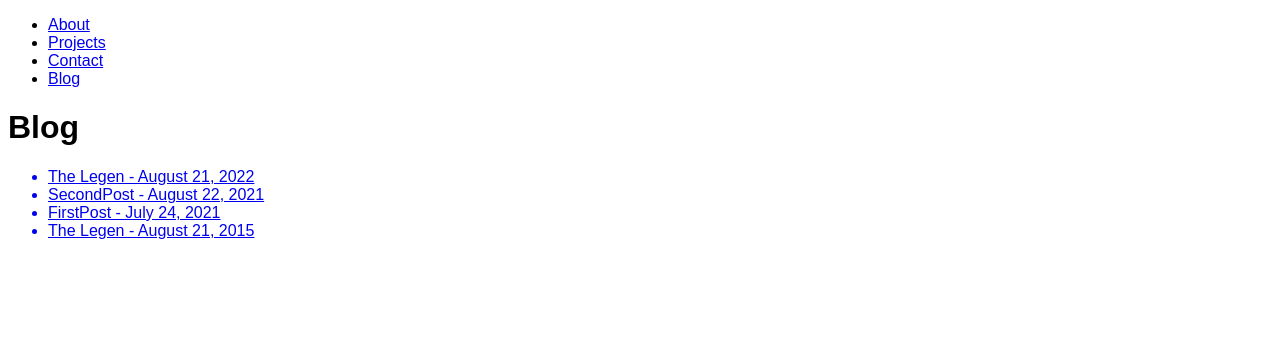
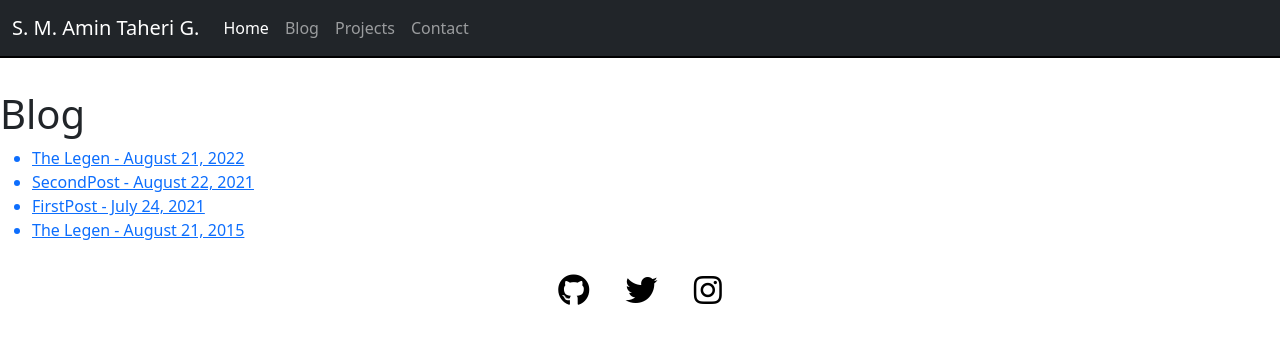
Before and after one commit to AminTaheri23/hackfrost_dev, a Flask app: page /blog in a window 1280 px wide. Shown: the top 344 px of the page. Run offline with Flask 2, Linux system fonts and the light colour scheme; some libraries are stand-ins or nearby versions.

Commit message:
some css

```diff
--- a/S3/1/app.py
+++ b/S3/1/app.py
@@ -8,8 +8,6 @@ import decouple
 from pathlib import Path
 import markdown
 import sqlite3
-
-# sys.path.append("S3/1/blog")
 
 db_connection = sqlite3.connect("./database.db")
 db_cursor = db_connection.cursor()
@@ -37,12 +35,11 @@ for repo in proj:
                 "description": repo["description"],
                 "language": repo["language"],
                 "url": repo["html_url"],
-                # "image": f"https://picsum.photos/seed/{repo['name']}/800/500",
             }
         )
 
 app = Flask(__name__)
-name = "Amin"
+name = "S. M. Amin Taheri G."
 
 # SCAN blog folder
 with os.scandir("blog") as it:
@@ -89,24 +86,24 @@ def about_page():
 
 @app.route("/projects")
 def projects_page():
-    return render_template("projects.html", projects=projects)
+    return render_template("projects.html", Myname=name, projects=projects)
 
 
 @app.route("/contact")
 def contacts_page():
-    return render_template("contact.html", api=CONTACT_FORM_ACTION)
+    return render_template("contact.html", Myname=name, api=CONTACT_FORM_ACTION)
 
 
 @app.route("/blog")
 def blog_listing_page():
-    return render_template("blog_listing.html", blog_p=blog_posts)
+    return render_template("blog_listing.html", Myname=name, blog_p=blog_posts)
 
 
 @app.route("/blog/<postname>")
 def blog_entry_page(postname):
     for post in blog_posts:
         if postname == post["name"]:
-            return render_template("blog_entry.html", name=name, post=post)
+            return render_template("blog_entry.html", Myname=name, name=name, post=post)
 
     return "Blog post not found"
 
--- /dev/null
+++ b/S3/1/static/style.css
@@ -0,0 +1,83 @@
+/* body */
+body {
+    padding: 0 0 0 0rem;
+    background-color: #033335;
+    margin: 0mm;
+}
+/* Navigation bar */
+nav {
+	border-bottom: 2px solid black;
+	margin-bottom: 2rem;
+    background-color: #083b3e;
+}
+
+nav p {
+	display: inline-block;
+    margin-left: 2rem;
+	margin-right: 2rem;
+	font-weight: 800;
+    color: rgb(255, 255, 255);
+}
+
+nav ul {
+	float: right;
+	list-style-type: none;
+	padding-left: 0;
+    margin: 0mm;
+}
+
+nav ul li {
+	display: inline-block;
+	/* margin-left: 1rem; */
+    /* text-decoration-skip-ink: initial; */
+}
+
+/* nav a:link, a:visited  {
+    background-color:#083b3e;
+    border: none;
+    color: #FFFFFF;
+    padding: 15px 32px;
+    text-align: center;
+    -webkit-transition-duration: 0.4s;
+    transition-duration: 0.4s;
+    text-decoration: none;
+    font-size: 16px;
+    cursor: pointer;
+    display: inline-block;
+}
+
+nav a:hover, a:active {
+   background-color: #0a4c50;
+} */
+
+/* About html */
+.bio {
+    padding: 2rem;
+    text-align: center;
+}
+
+.bio img{
+    border: 2mm;
+    border-radius: 2mm;
+}
+
+.food {
+    border: 2rem;
+    text-align: left;
+}
+
+/* Profiles */
+
+.profiles {
+	margin: 2rem 0 2rem 0;
+	display: flex;
+	flex-direction: column;
+	align-items: center;
+}
+.profiles i {
+	margin: 0 1rem;
+}
+.profiles a {
+	text-decoration: none;
+	color: black;
+}
--- a/S3/1/templates/layout.html
+++ b/S3/1/templates/layout.html
@@ -1,20 +1,22 @@
 <!DOCTYPE html>
 <html>
+    {% block head %}
+    <head>
+        <meta charset="utf-8">
+        <meta name="viewport" content="width=device-width, initial-scale=1">
 
-    <head>
-        <meta charset="utf-8" />
         <title>{{title}}</title>
         <meta name="author" content="{{ name }}" />
+        <link rel="stylesheet" href="{{ url_for('static', filename='style.css') }}">
         <meta name="description" content="Description of your website" />
-        <style>
-            body {
-                font-family: sans-serif;
-            }
-        </style>
+        <link rel="stylesheet" href="https://pro.fontawesome.com/releases/v5.10.0/css/all.css" crossorigin="anonymous">
+        <link href="https://cdn.jsdelivr.net/npm/bootstrap@5.1.0/dist/css/bootstrap.min.css" rel="stylesheet" integrity="sha384-KyZXEAg3QhqLMpG8r+8fhAXLRk2vvoC2f3B09zVXn8CA5QIVfZOJ3BCsw2P0p/We" crossorigin="anonymous">
     </head>
+    {% endblock %}
 
-    <body>
-        <nav>
+    <body class="$gray-100;">
+        <!-- <nav>
+            <p>{{ Myname }}</p>
             <ul>
                 <li>
                 <a href="/">About</a>
@@ -29,7 +31,47 @@
                     <a href="/blog">Blog</a>
                 </li>
             </ul>
-        </nav>
+        </nav> -->
+        <nav class="navbar navbar-expand-lg navbar-dark bg-dark">
+            <div class="container-fluid">
+              <a class="navbar-brand" href="/">{{Myname}}</a>
+              <button class="navbar-toggler" type="button" data-bs-toggle="collapse" data-bs-target="#navbarNav" aria-controls="navbarNav" aria-expanded="false" aria-label="Toggle navigation">
+                <span class="navbar-toggler-icon"></span>
+              </button>
+              <div class="collapse navbar-collapse" id="navbarNav">
+                <ul class="navbar-nav">
+                  <li class="nav-item">
+                    <a class="nav-link active" aria-current="page" href="/">Home</a>
+                  </li>
+                  <li class="nav-item">
+                    <a class="nav-link" href="/blog">Blog</a>
+                  </li>
+                  <li class="nav-item">
+                    <a class="nav-link" href="/projects">Projects</a>
+                  </li>
+                  <li class="nav-item">
+                    <a class="nav-link" href="/contact" >Contact</a>
+                  </li>
+                </ul>
+              </div>
+            </div>
+          </nav>
         {% block content %}{% endblock %}
+
+        <script src="https://cdn.jsdelivr.net/npm/bootstrap@5.1.0/dist/js/bootstrap.bundle.min.js" integrity="sha384-U1DAWAznBHeqEIlVSCgzq+c9gqGAJn5c/t99JyeKa9xxaYpSvHU5awsuZVVFIhvj" crossorigin="anonymous"></script>
+        <div class="profiles">
+			<div>
+				<a href="https://github.com">
+					<i class="fab fa-2x fa-github"></i>
+				</a>
+				<a href="https://twitter.com">
+					<i class="fab fa-2x fa-twitter"></i>
+				</a>
+				<a href="https://instagram.com">
+					<i class="fab fa-2x fa-instagram"></i>
+				</a>
+			</div>
+		</div>
     </body>
+
 </html>
```
Also changed, not shown: S3/1/templates/about.html (+4 -3 lines).
